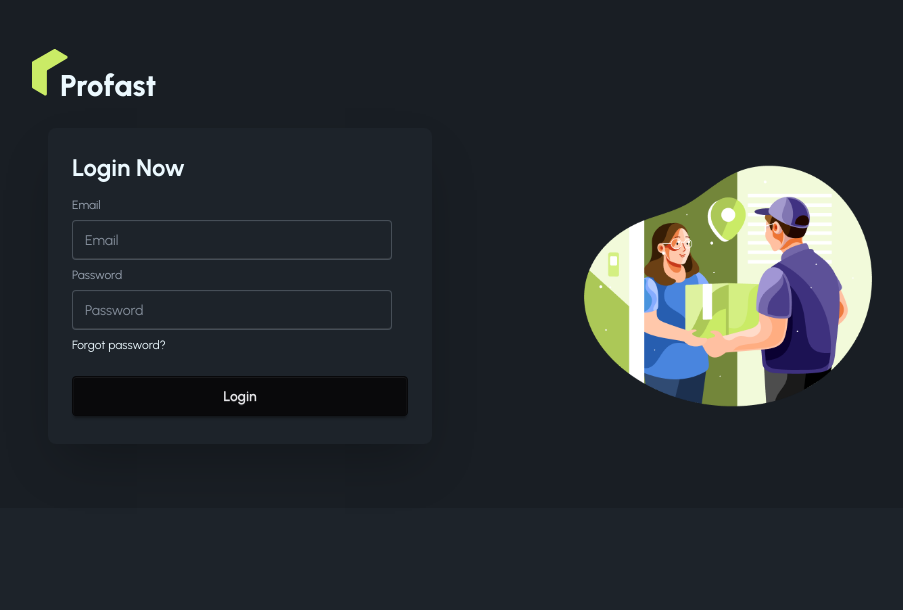
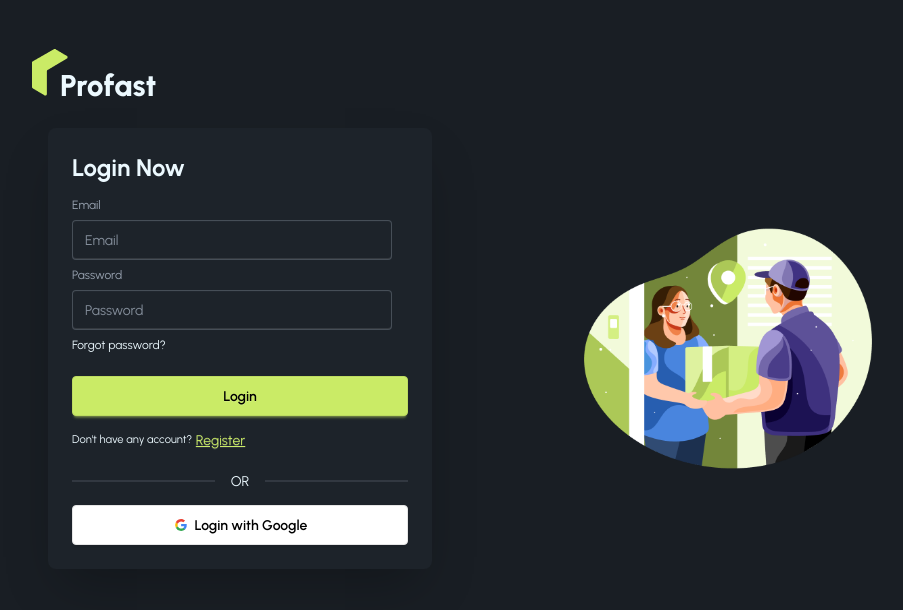
Before and after one commit to roni-biswas/profast-client, a React (Vite) app: page /login in a window 1280 px wide. Shown: the top 610 px of the page, without its empty margins (112-1015 px from the left). Built offline with nearby package versions, Linux system fonts and the light colour scheme; no server answers.

Commit message:
implemented google login auth, setup private route and added logout functionallity

```diff
--- a/src/contexts/AuthContexts/AuthProvider.jsx
+++ b/src/contexts/AuthContexts/AuthProvider.jsx
@@ -2,11 +2,15 @@
 import { AuthContext } from "./AuthContext";
 import {
   createUserWithEmailAndPassword,
+  GoogleAuthProvider,
   onAuthStateChanged,
   signInWithEmailAndPassword,
+  signInWithPopup,
   signOut,
 } from "firebase/auth";
 import { auth } from "../../firebase/firebase.init";
+
+const googleProvider = new GoogleAuthProvider();
 
 const AuthProvider = ({ children }) => {
   const [user, setUser] = useState(null);
@@ -30,6 +34,11 @@
     return signInWithEmailAndPassword(auth, email, password);
   };
 
+  const signInWithGoogle = () => {
+    setLoading(true);
+    return signInWithPopup(auth, googleProvider);
+  };
+
   const logOut = () => {
     setLoading(true);
     return signOut(auth);
@@ -40,6 +49,7 @@
     loading,
     createUser,
     signIn,
+    signInWithGoogle,
     logOut,
   };
 
--- a/src/pages/Authentication/Login/Login.jsx
+++ b/src/pages/Authentication/Login/Login.jsx
@@ -1,5 +1,7 @@
 import React from "react";
 import { useForm } from "react-hook-form";
+import { Link } from "react-router";
+import SocialLogin from "../SocialLogin/SocialLogin";
 
 const Login = () => {
   const {
@@ -43,8 +45,17 @@
           <div>
             <a className="link link-hover">Forgot password?</a>
           </div>
-          <button className="btn btn-neutral mt-4">Login</button>
+          <button className="btn btn-primary text-black mt-4">Login</button>
         </form>
+        <p>
+          <small>
+            Don't have any account?{" "}
+            <Link to="/register" className="btn btn-link p-0 h-0 font-normal">
+              Register
+            </Link>
+          </small>
+        </p>
+        <SocialLogin />
       </div>
     </div>
   );
--- a/src/pages/Authentication/Register/Register.jsx
+++ b/src/pages/Authentication/Register/Register.jsx
@@ -1,6 +1,8 @@
 import React from "react";
 import { useForm } from "react-hook-form";
 import useAuth from "../../../hooks/useAuth";
+import { Link } from "react-router";
+import SocialLogin from "../SocialLogin/SocialLogin";
 
 const Register = () => {
   const {
@@ -74,8 +76,17 @@
           <div>
             <a className="link link-hover">Forgot password?</a>
           </div>
-          <button className="btn btn-neutral mt-4">Register</button>
+          <button className="btn btn-primary text-black mt-4">Register</button>
         </form>
+        <p>
+          <small>
+            Already have an account?{" "}
+            <Link to="/login" className="btn btn-link p-0 h-0 font-normal">
+              Login
+            </Link>
+          </small>
+        </p>
+        <SocialLogin />
       </div>
     </div>
   );
--- /dev/null
+++ b/src/pages/Authentication/SocialLogin/SocialLogin.jsx
@@ -0,0 +1,57 @@
+import React from "react";
+import useAuth from "../../../hooks/useAuth";
+
+const SocialLogin = () => {
+  const { signInWithGoogle } = useAuth();
+
+  const handleGoogleSignIn = () => {
+    signInWithGoogle()
+      .then((result) => {
+        console.log(result.user);
+      })
+      .catch((err) => {
+        console.log(err.code);
+      });
+  };
+  return (
+    <div>
+      <div className="divider">OR</div>
+      {/* Google */}
+      <button
+        onClick={handleGoogleSignIn}
+        className="btn bg-white w-full text-black border-[#e5e5e5]"
+      >
+        <svg
+          aria-label="Google logo"
+          width="16"
+          height="16"
+          xmlns="http://www.w3.org/2000/svg"
+          viewBox="0 0 512 512"
+        >
+          <g>
+            <path d="m0 0H512V512H0" fill="#fff"></path>
+            <path
+              fill="#34a853"
+              d="M153 292c30 82 118 95 171 60h62v48A192 192 0 0190 341"
+            ></path>
+            <path
+              fill="#4285f4"
+              d="m386 400a140 175 0 0053-179H260v74h102q-7 37-38 57"
+            ></path>
+            <path
+              fill="#fbbc02"
+              d="m90 341a208 200 0 010-171l63 49q-12 37 0 73"
+            ></path>
+            <path
+              fill="#ea4335"
+              d="m153 219c22-69 116-109 179-50l55-54c-78-75-230-72-297 55"
+            ></path>
+          </g>
+        </svg>
+        Login with Google
+      </button>
+    </div>
+  );
+};
+
+export default SocialLogin;
--- /dev/null
+++ b/src/pages/shared/Loading/Loading.jsx
@@ -0,0 +1,7 @@
+import React from "react";
+
+const Loading = () => {
+  return <span className="loading loading-bars loading-lg"></span>;
+};
+
+export default Loading;
--- a/src/pages/shared/Navbar/Navbar.jsx
+++ b/src/pages/shared/Navbar/Navbar.jsx
@@ -1,8 +1,12 @@
 import React from "react";
-import { Link, NavLink } from "react-router";
+import { Link, NavLink, useNavigate } from "react-router";
 import ProFastLogo from "../ProFastLogo/ProFastLogo";
+import useAuth from "../../../hooks/useAuth";
 
 const Navbar = () => {
+  const { user, logOut } = useAuth();
+  const navigate = useNavigate();
+
   const navItems = (
     <>
       <li>
@@ -13,6 +17,14 @@
       </li>
     </>
   );
+
+  const handleLogOut = () => {
+    logOut().then(() => {
+      alert("User Successfully logout!");
+      navigate("/");
+    });
+  };
+
   return (
     <div className="navbar bg-base-100 shadow-sm">
       <div className="navbar-start">
@@ -49,7 +61,13 @@
         <ul className="menu menu-horizontal px-1">{navItems}</ul>
       </div>
       <div className="navbar-end">
-        <a className="btn">Button</a>
+        {user ? (
+          <button onClick={handleLogOut} className="btn">
+            Logout
+          </button>
+        ) : (
+          <Link to="/login">Login</Link>
+        )}
       </div>
     </div>
   );
--- /dev/null
+++ b/src/routes/PrivateRoute.jsx
@@ -0,0 +1,15 @@
+import React, { useState } from "react";
+import Loading from "../pages/shared/Loading/Loading";
+import { Navigate } from "react-router";
+
+const PrivateRoute = ({ children }) => {
+  const { user, loading } = useState();
+
+  if (loading) return <Loading />;
+
+  if (!user) return <Navigate to="/login" />;
+
+  return children;
+};
+
+export default PrivateRoute;
```
